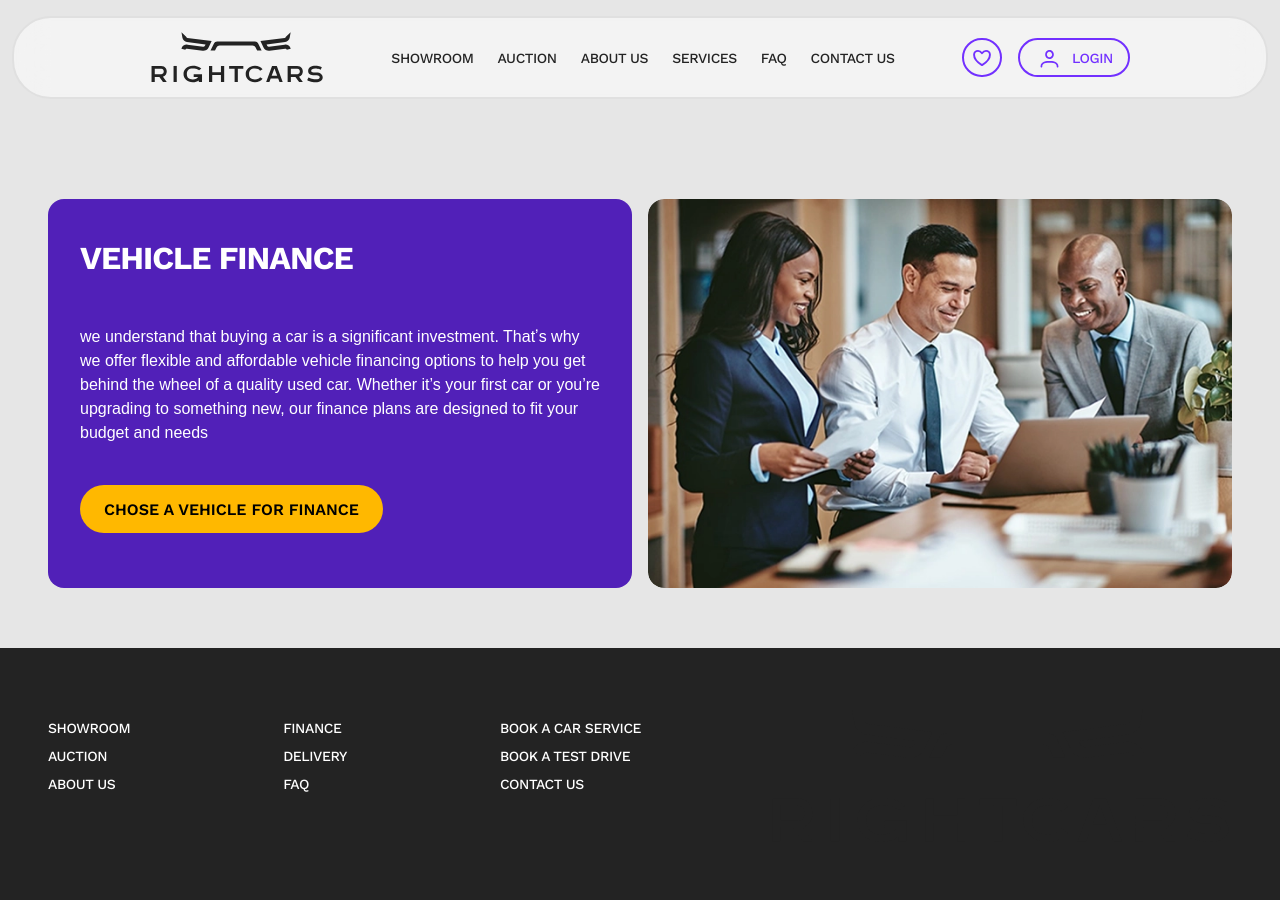
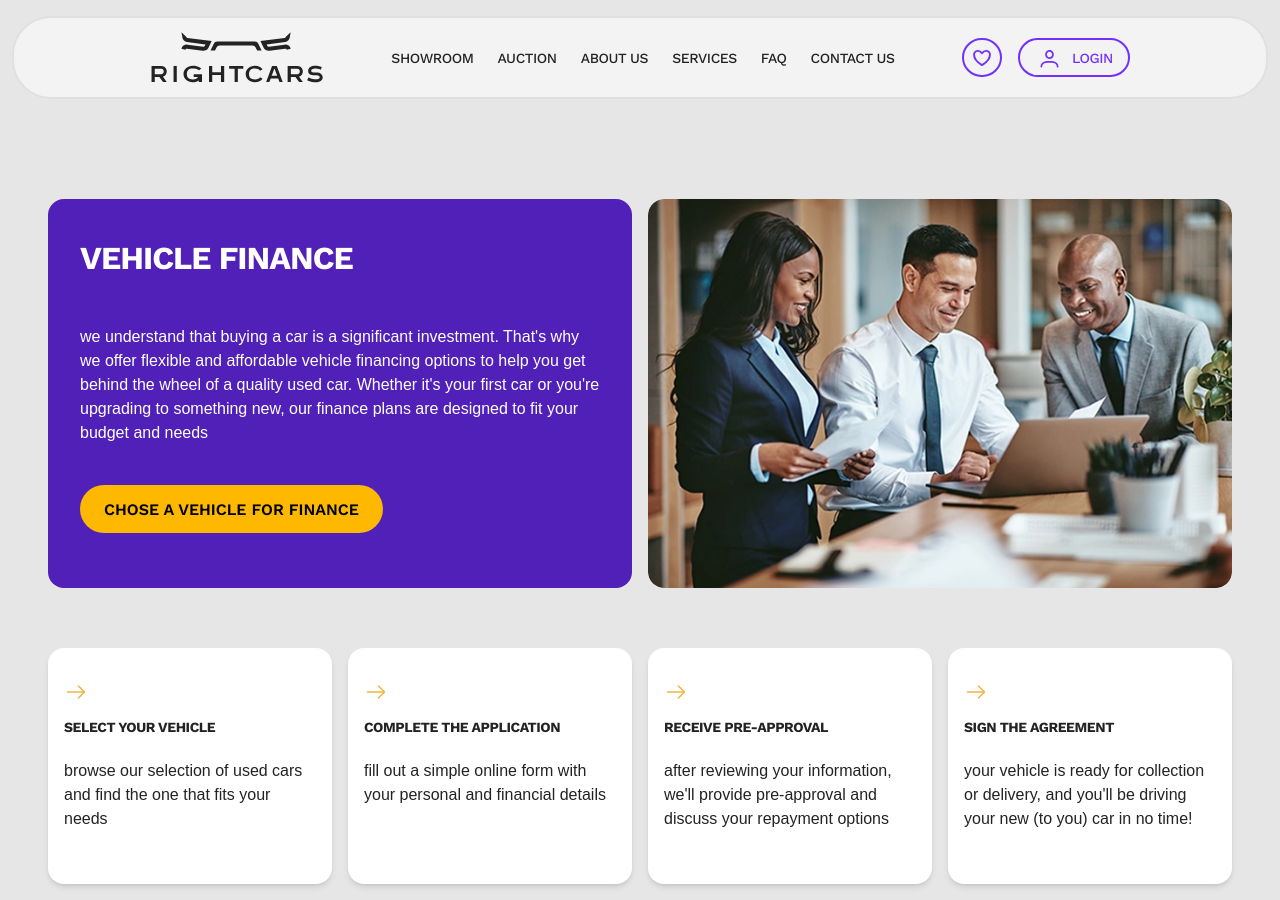
Before and after one commit to right-cars/right-cars-site-frontend, a Next.js app: page /vehicle-finance in a window 1280 px wide. Shown: the top 900 px of the page. Built offline with nearby package versions, Linux system fonts and the light colour scheme; a web font is replaced by a local one.

Commit message:
added vehicle finance page

```diff
--- a/src/app/views/CarPage/HowItWorks/data.ts
+++ b/src/app/showroom/[id]/cardListData.ts
@@ -1,4 +1,4 @@
-export const data = [
+export const cardListData = [
   {
     title: "Reserve the vehicle online",
     descr:
--- /dev/null
+++ b/src/app/vehicle-finance/cardListData.ts
@@ -0,0 +1,22 @@
+export const cardListData = [
+  {
+    title: "Select Your Vehicle",
+    descr:
+      "Browse our selection of used cars and find the one that fits your needs",
+  },
+  {
+    title: "Complete the Application",
+    descr:
+      "Fill out a simple online form with your personal and financial details",
+  },
+  {
+    title: "Receive Pre-Approval",
+    descr:
+      "After reviewing your information, we'll provide pre-approval and discuss your repayment options",
+  },
+  {
+    title: "Sign the Agreement",
+    descr:
+      "Your vehicle is ready for collection or delivery, and you'll be driving your new (to you) car in no time!",
+  },
+];
--- a/src/app/vehicle-finance/page.tsx
+++ b/src/app/vehicle-finance/page.tsx
@@ -1,10 +1,18 @@
 import ServicesPageBanner from "@/modules/ServicesPageBanner/ServicesPageBanner";
+import SimpleCardList from "@/modules/SimpleCardList/SimpleCardList";
 import Container from "@/shared/layouts/Container/Container";
+import { cardListData } from "./cardListData";
 
 export default function VehicleFinancePage() {
   return (
     <Container>
-      <ServicesPageBanner title="vehicle Finance" txt="we understand that buying a car is a significant investment. Thatʼs why we offer flexible and affordable vehicle financing options to help you get behind the wheel of a quality used car. Whether it’s your first car or you’re upgrading to something new, our finance plans are designed to fit your budget and needs" btn img="/images/services-pages/banner1.webp"/>
+      <ServicesPageBanner
+        title="vehicle Finance"
+        txt="we understand that buying a car is a significant investment. That's why we offer flexible and affordable vehicle financing options to help you get behind the wheel of a quality used car. Whether it's your first car or you're upgrading to something new, our finance plans are designed to fit your budget and needs"
+        btn
+        img="/images/services-pages/banner1.webp"
+      />
+      <SimpleCardList data={cardListData} minHeight={236} />
     </Container>
   );
 }
--- a/src/modules/ServicesPageBanner/style.module.scss
+++ b/src/modules/ServicesPageBanner/style.module.scss
@@ -11,6 +11,7 @@
     margin-top: 95px;
     padding-top: 80px;
     grid-template-columns: 1fr;
+    align-items: flex-start;
   }
 
   @media (max-width: 550px) {
@@ -51,18 +52,11 @@
 }
 
 .imgBlock {
+  position: relative;
   overflow: hidden;
   display: flex;
   width: 100%;
   border-radius: 16px;
-
-  @media (max-width: 989px) {
-    height: 75%;
-  }
-
-  @media (max-width: 550px) {
-    height: 100%;
-  }
 }
 
 .img {
@@ -71,4 +65,12 @@
   border-radius: 16px;
   object-fit: cover;
   object-position: top;
+
+  @media (max-width: 989px) {
+    height: revert-layer;
+  }
+
+  @media (max-width: 550px) {
+    height: auto;
+  }
 }
--- /dev/null
+++ b/src/modules/SimpleCardList/SimpleCardList.tsx
@@ -0,0 +1,41 @@
+import Image from "next/image";
+import cls from "./styles.module.scss";
+
+interface SimpleCardListProps {
+  data: { title: string; descr: string }[];
+  title?: string;
+  minHeight?: number;
+}
+
+export default function SimpleCardList({
+  data,
+  title,
+  minHeight,
+}: SimpleCardListProps) {
+  return (
+    <section className="section container">
+      {title && <h2>{title}</h2>}
+
+      <ul className={cls.cardList}>
+        {data.map(({ title, descr }, index) => (
+          <li
+            key={index}
+            className={cls.card}
+            style={{ minHeight: minHeight }}
+          >
+            <Image
+              src="/icons/car-page/arrow-yellow.svg"
+              alt="arrow icon"
+              width={24}
+              height={24}
+            />
+            <h4 className={cls.title}>{title}</h4>
+            <p className="textMedium" style={{ textTransform: "lowercase" }}>
+              {descr}
+            </p>
+          </li>
+        ))}
+      </ul>
+    </section>
+  );
+}
--- a/src/app/views/CarPage/HowItWorks/styles.module.scss
+++ b/src/modules/SimpleCardList/styles.module.scss
@@ -2,7 +2,7 @@
   display: grid;
   grid-template-columns: repeat(4, 1fr);
   gap: 16px;
-  min-height: 284px;
+  align-items: stretch;
 
   @media (max-width: 989px) {
     grid-template-columns: repeat(2, 1fr);
@@ -10,7 +10,6 @@
 
   @media (max-width: 550px) {
     grid-template-columns: 1fr;
-    min-height: 268px;
   }
 }
 
```
Also changed, not shown: src/app/showroom/[id]/page.tsx (+4 -3 lines), src/app/views/CarPage/HowItWorks/HowItWorks.tsx (deleted, +0 -25 lines).
